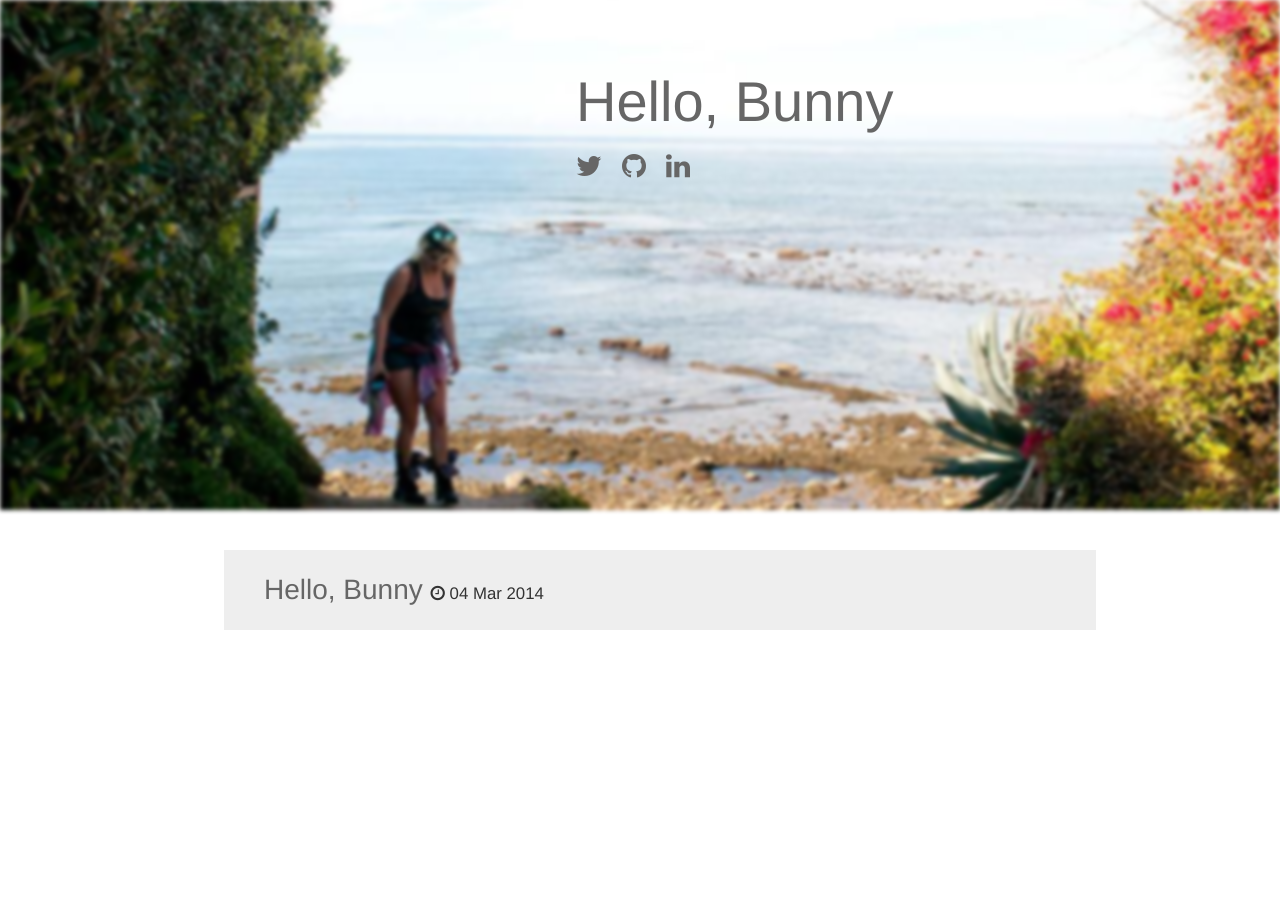
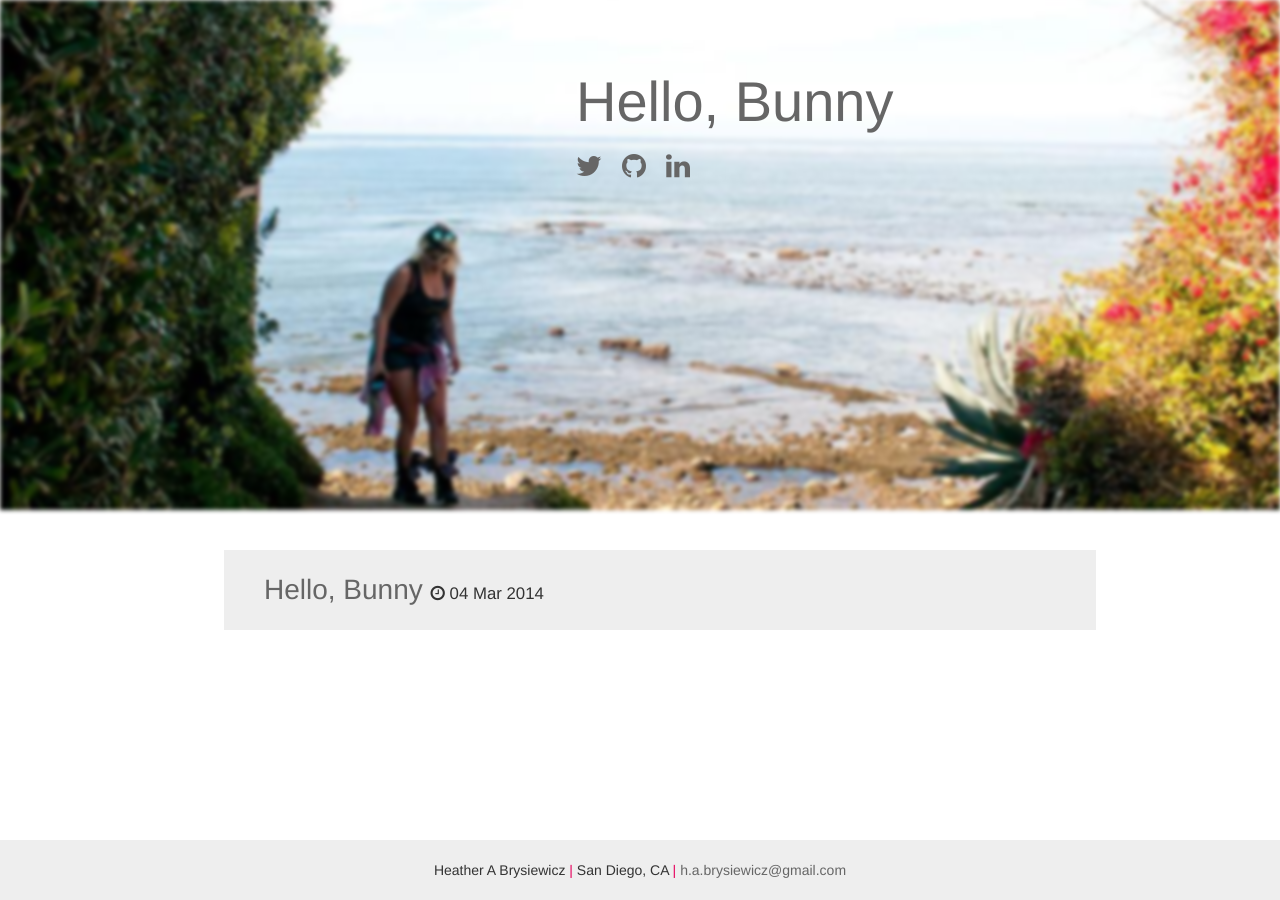
Before and after one commit to hbrysiewicz/hbrysiewicz.github.io, a Jekyll site: the page built from index.html, in a window 1280 px wide. Built offline with Jekyll 4.4.1, drawn with Linux system fonts in a browser that asks for light colours; Markdown is read by kramdown in place of the engine named in the settings.

Commit message:
Fix footer

```diff
--- a/_layouts/default.html
+++ b/_layouts/default.html
@@ -49,13 +49,15 @@
         {{ content }}
       </div>
 
-<!--       <div class="footer">
-        <div class="row">
-          <div class="col-md-offset-4 col-md-4">
-            Heather A Brysiewicz | San Diego, CA | h.a.brysiewicz@gmail.com
-          </div>
+      <div class="footer">
+        <div class="container">
+          <p class="text-center">
+            Heather A Brysiewicz <span class="pink">|</span>
+            San Diego, CA <span class="pink">|</span>
+            <a href="mailto:h.a.brysiewicz@gmail.com">h.a.brysiewicz@gmail.com</a>
+          </p>
         </div>
-      </div> -->
+      </div>
     </div>
 
   </body>
--- a/assets/css/main.css
+++ b/assets/css/main.css
@@ -15,6 +15,10 @@ a {
 
 a:hover {
   text-decoration: none !important;
+  color: #e6005c !important;
+}
+
+.pink {
   color: #e6005c !important;
 }
 
@@ -94,3 +98,12 @@ a:hover {
   border: 1px solid #666;
   width: 100%;
 }
+
+.footer {
+  position: absolute;
+  bottom: 0;
+  width: 100%;
+  height: 60px;
+  background-color: #eee;
+  padding-top: 20px;
+}
```
